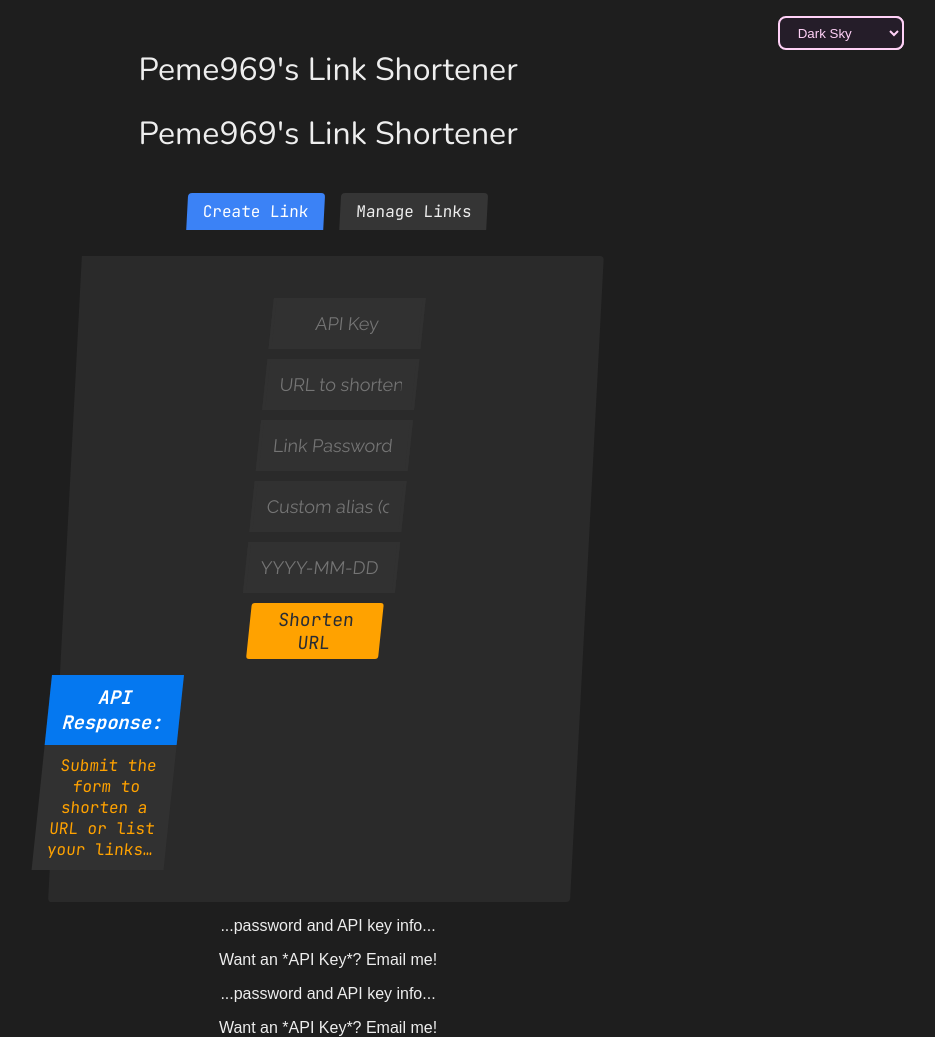
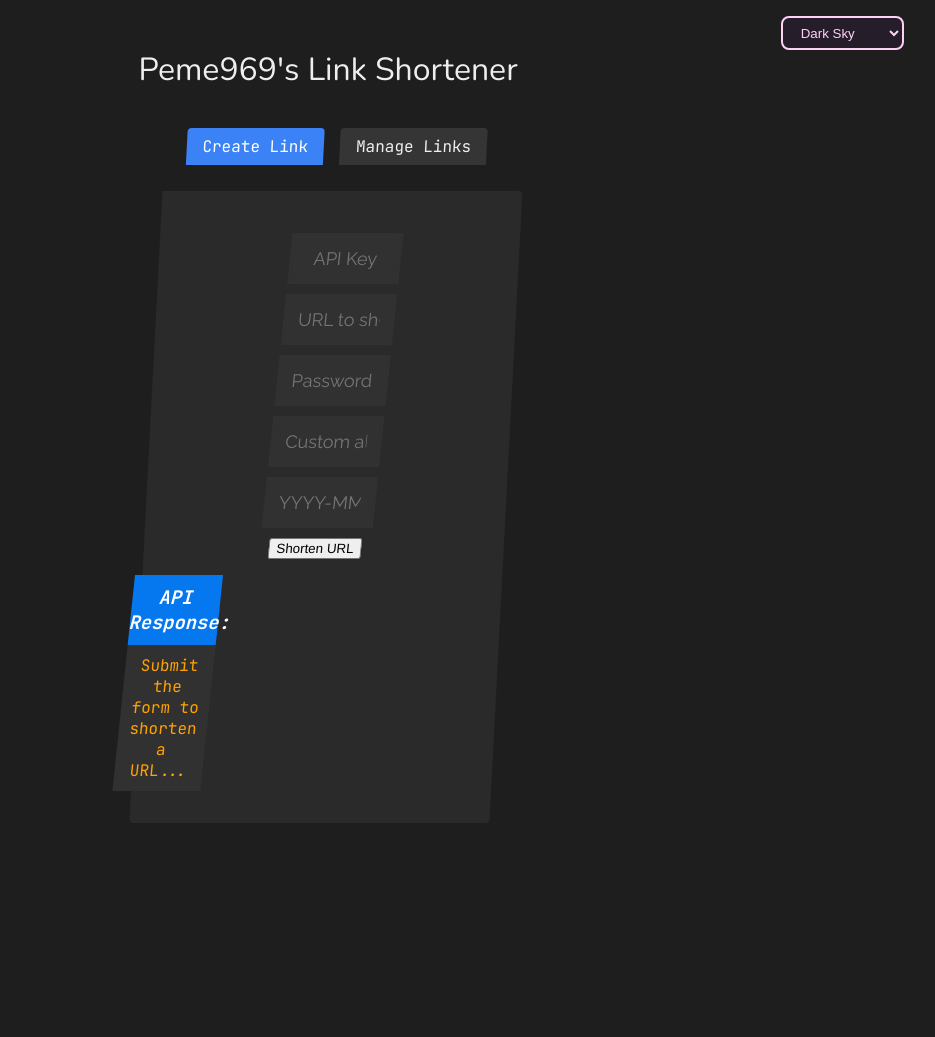
Before and after one commit to peme969/Linky, a website: page src/index.html in a window 1280 px wide. Shown: the top 1037 px of the page, without its empty margins (344-1279 px from the left). After the commit the page ends 864 px from the top, so only its background shows below. Drawn offline with nearby package versions, Linux system fonts and the light colour scheme.

Commit message:
Update index.html

```diff
--- a/src/index.html
+++ b/src/index.html
@@ -43,69 +43,56 @@
     <option value="DeepOcean">DeepOcean</option>
   </select>
   <h1>Peme969's Link Shortener</h1>
-
-  <select class="palette-dropdown" id="palette-selector">
-    <option value="DarkSky">Dark Sky</option>
-    <option value="DeepOcean">Deep Ocean</option>
-  </select>
-
-  <h1>Peme969's Link Shortener</h1>
-
   <div class="container">
-    <!-- tabs -->
+    <!-- TABS NAV -->
     <div class="tabs">
       <div class="tab active" data-target="#create-tab">Create Link</div>
       <div class="tab"        data-target="#manage-tab">Manage Links</div>
     </div>
 
-    <!-- create panel -->
+    <!-- CREATE PANEL -->
     <div id="create-tab" class="tab-content active">
-      <form id="create-form" class="create-form">
-        <input id="create-api-key"    type="text"     placeholder="API Key" required />
-        <input id="create-url"        type="url"      placeholder="URL to shorten" required />
-        <input id="create-password"   type="password" placeholder="Link Password (optional)" />
-        <input id="create-slug"       type="text"     placeholder="Custom alias (optional)" />
-        <input id="create-expiration" type="text"     placeholder="YYYY-MM-DD hh:mm AM/PM (optional)" />
-        <button type="submit" id="create" class="btn">Shorten URL</button>
+      <form class="create-form">
+        <input id="secret-input"      type="text"     placeholder="API Key" required />
+        <input id="url-input"         type="url"      placeholder="URL to shorten" required />
+        <input id="password-input"    type="password" placeholder="Password (optional)" />
+        <input id="slug-input"        type="text"     placeholder="Custom alias (optional)" />
+        <input id="expiration-input"  type="text"     placeholder="YYYY-MM-DD hh:mm AM/PM (optional)" />
+        <input type="submit" id="create" value="Shorten URL" />
       </form>
       <div class="result-container">
         <h3 id="had">API Response:</h3>
-        <p id="result">Submit the form to shorten a URL or list your links…</p>
+        <p id="result">Submit the form to shorten a URL...</p>
       </div>
     </div>
 
-    <!-- manage panel -->
+    <!-- MANAGE PANEL -->
     <div id="manage-tab" class="tab-content">
       <div class="manage-inputs">
         <input id="manage-api-key"      type="text" placeholder="API Key" />
         <input id="manage-super-secret" type="text" placeholder="Super Secret Key" />
         <button id="load-links" class="btn">Load My Links</button>
       </div>
+
       <table id="links-table">
         <thead>
           <tr>
-            <th>Slug</th><th>URL</th><th>Public?</th>
-            <th>Created At</th><th>Expires At</th><th>Delete</th>
+            <th>Slug</th>
+            <th>URL</th>
+            <th>Public?</th>
+            <th>Created At</th>
+            <th>Expires At</th>
+            <th>Delete</th>
           </tr>
         </thead>
         <tbody></tbody>
       </table>
+
       <div id="manage-info" class="info-box">
         Enter your keys and click “Load My Links.”<br/>
         Public links only need API key; private links need both.
       </div>
     </div>
-  </div>
-
-  <div class="check">
-    <label for="toggle" class="keyer">...password and API key info...</label>
-    <input type="checkbox" id="toggle" hidden />
-    <p class="content">Want an *API Key*? Email me!</p>
-  </div>
-  <div class="check">
-    <label for="toggle" class="keyer">...password and API key info...</label>
-    <input type="checkbox" id="toggle" hidden>
-    <p class="content">Want an *API Key*? Email me!</p>
   </div>
   <script>
     $(function() {
```
